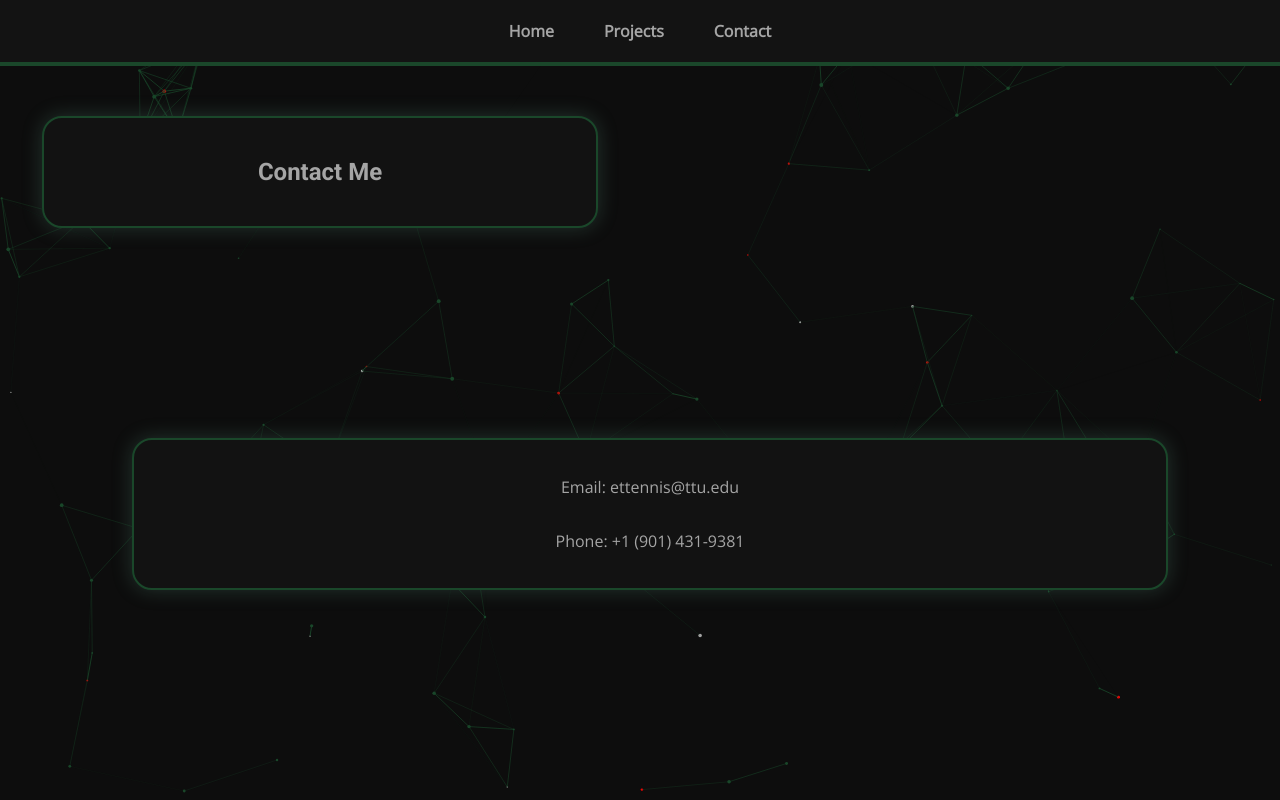
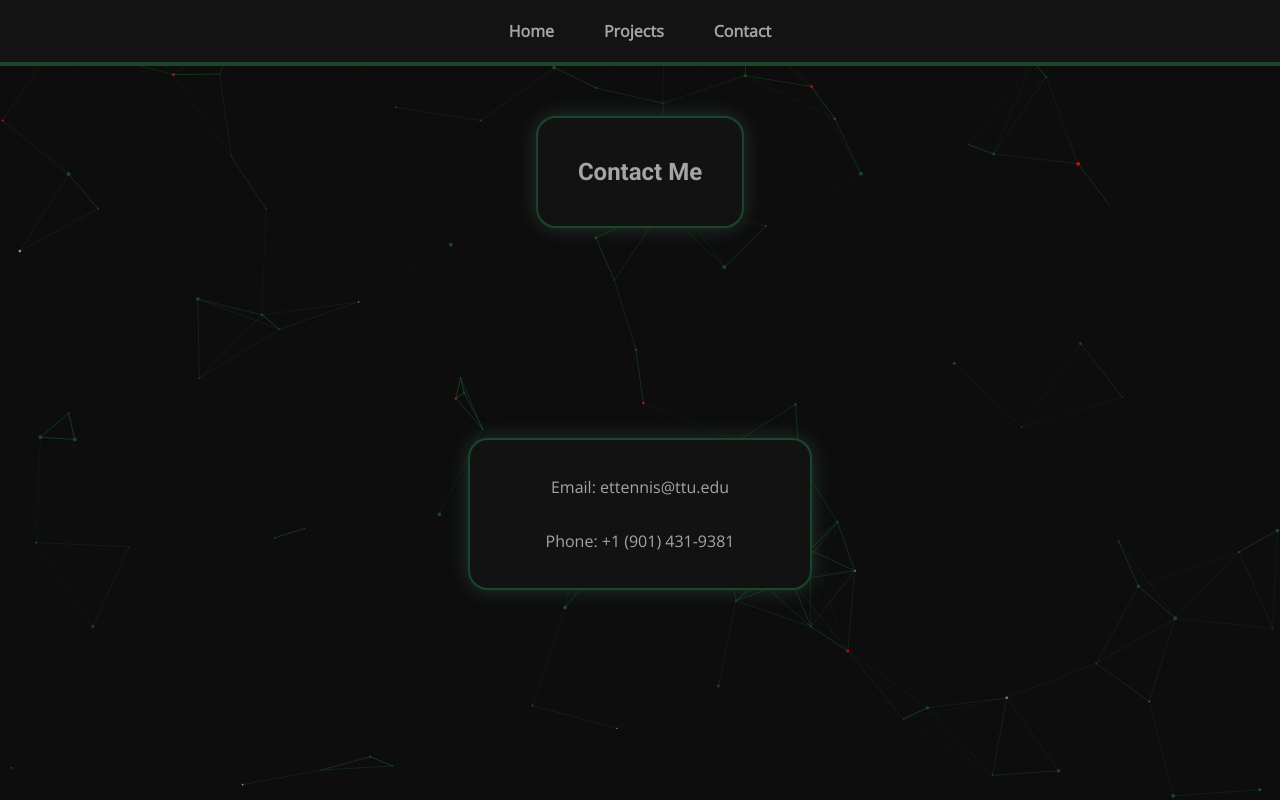
Before and after one commit to EthanTennison/portfolio, a website: page contact.html in a window 1280 px wide. Drawn offline with nearby package versions, Linux system fonts and the light colour scheme.

Commit message:
Cleaned up code, fixed content box sizes

```diff
--- a/contact.html
+++ b/contact.html
@@ -24,14 +24,14 @@
     </header>
 
     <div class="title-container">
-        <div class="content-frame">
+        <div class="content-frame ">
             <h2 class="typewriter" data-text="Contact Me"></h2>
         </div>
     </div>
 
     <div class="main-container">
         <div class="badge-base LI-profile-badge" data-locale="en_US" data-size="medium" data-theme="dark" data-type="VERTICAL" data-vanity="ethan-tennison-468a65313" data-version="v1"></div>
-        <div class="content-frame">
+        <div class="content-frame contact-box">
                 <p>Email: ettennis@ttu.edu</p>
                 <p>Phone: +1 (901) 431-9381</p>
         </div>
--- a/script.js
+++ b/script.js
@@ -1,7 +1,7 @@
 document.addEventListener("DOMContentLoaded", function () {
     function typeWriterEffect(element, text, speed = 50) {
         let i = 0;
-        let originalText = text;
+        const originalText = text;
 
         function type() {
             if (i < text.length) {
@@ -28,27 +28,24 @@ document.addEventListener("DOMContentLoaded", function () {
         });
     }
 
-    let typewriterElements = document.querySelectorAll(".typewriter");
-    typewriterElements.forEach(element => {
+    document.querySelectorAll(".typewriter").forEach(element => {
         if (element) {
             typeWriterEffect(element, element.getAttribute("data-text"));
         }
     });
 
-    let canvas = document.getElementById("particle-canvas");
+    const canvas = document.getElementById("particle-canvas");
     if (canvas) {
-        let ctx = canvas.getContext("2d");
+        const ctx = canvas.getContext("2d");
         let particles = [];
 
-        canvas.width = window.innerWidth;
-        canvas.height = window.innerHeight;
-
-
-        window.addEventListener("resize", function () {
+        function resizeCanvas() {
             canvas.width = window.innerWidth;
             canvas.height = window.innerHeight;
             initParticles();
-        });
+        }
+
+        window.addEventListener("resize", resizeCanvas);
 
         class Particle {
             constructor(x, y) {
@@ -57,33 +54,17 @@ document.addEventListener("DOMContentLoaded", function () {
                 this.size = Math.random() * 1.5 + 0.5;
                 this.speedX = (Math.random() - 0.5) * 1.5;
                 this.speedY = (Math.random() - 0.5) * 1.5;
-                let colorOptions = ["#1A472A", "#A5A5A5", "#FF0000"];
-                let randomIndex = Math.random();
-                if (randomIndex < 0.75) {
-                    this.color = colorOptions[0];
-                } else if (randomIndex < 0.875) {
-                    this.color = colorOptions[1];
-                } else {
-                    this.color = colorOptions[2];
-                }
+                const colorOptions = ["#1A472A", "#A5A5A5", "#FF0000"];
+                const randomIndex = Math.random();
+                this.color = randomIndex < 0.75 ? colorOptions[0] : randomIndex < 0.875 ? colorOptions[1] : colorOptions[2];
             }
             update() {
-                if (this.x + this.size >= canvas.width) {
-                    this.x = canvas.width - this.size;
-                    this.speedX = -Math.abs(this.speedX);
-                } else if (this.x - this.size <= 0) {
-                    this.x = this.size;
-                    this.speedX = Math.abs(this.speedX);
+                if (this.x + this.size >= canvas.width || this.x - this.size <= 0) {
+                    this.speedX = -this.speedX;
                 }
-
-                if (this.y + this.size >= canvas.height) {
-                    this.y = canvas.height - this.size;
-                    this.speedY = -Math.abs(this.speedY);
-                } else if (this.y - this.size <= 0) {
-                    this.y = this.size;
-                    this.speedY = Math.abs(this.speedY);
+                if (this.y + this.size >= canvas.height || this.y - this.size <= 0) {
+                    this.speedY = -this.speedY;
                 }
-
                 this.x += this.speedX;
                 this.y += this.speedY;
             }
@@ -97,27 +78,25 @@ document.addEventListener("DOMContentLoaded", function () {
 
         function initParticles() {
             particles = [];
-            let area = canvas.width * canvas.height;
-            let numParticles = Math.floor(area / 10000);
-            numParticles = Math.min(numParticles, 250);
-            numParticles = Math.max(numParticles, 50);
+            const area = canvas.width * canvas.height;
+            const numParticles = Math.max(Math.min(Math.floor(area / 10000), 250), 50);
 
             for (let i = 0; i < numParticles; i++) {
-                let x = Math.random() * canvas.width;
-                let y = Math.random() * canvas.height;
+                const x = Math.random() * canvas.width;
+                const y = Math.random() * canvas.height;
                 particles.push(new Particle(x, y));
             }
         }
 
         function connectParticles() {
-          let maxDistance = Math.max(canvas.width, canvas.height) * 0.10;
+            const maxDistance = Math.max(canvas.width, canvas.height) * 0.10;
             for (let i = 0; i < particles.length; i++) {
                 for (let j = i + 1; j < particles.length; j++) {
-                    let dx = particles[i].x - particles[j].x;
-                    let dy = particles[i].y - particles[j].y;
-                    let distance = Math.sqrt(dx * dx + dy * dy);
+                    const dx = particles[i].x - particles[j].x;
+                    const dy = particles[i].y - particles[j].y;
+                    const distance = Math.sqrt(dx * dx + dy * dy);
                     if (distance < maxDistance) {
-                        let opacity = 1 - distance / maxDistance;
+                        const opacity = 1 - distance / maxDistance;
                         ctx.strokeStyle = `rgba(26, 71, 42, ${opacity})`;
                         ctx.lineWidth = 1;
                         ctx.beginPath();
@@ -139,7 +118,7 @@ document.addEventListener("DOMContentLoaded", function () {
             requestAnimationFrame(animateParticles);
         }
 
-        initParticles();
+        resizeCanvas();
         animateParticles();
     }
 
@@ -156,11 +135,11 @@ document.addEventListener("DOMContentLoaded", function () {
         fetch("projects.json")
             .then(response => response.json())
             .then(savedProjects => {
-                let projectsGrid = document.querySelector(".projects-grid");
+                const projectsGrid = document.querySelector(".projects-grid");
                 if (!projectsGrid) return;
                 projectsGrid.innerHTML = "";
                 savedProjects.forEach(project => {
-                    let newProject = document.createElement("div");
+                    const newProject = document.createElement("div");
                     newProject.classList.add("project-card");
                     newProject.innerHTML = `
                         <h3>${project.title}</h3>
--- a/style.css
+++ b/style.css
@@ -1,3 +1,10 @@
+body, html {
+    height: 100%;
+    margin: 0;
+    display: flex;
+    flex-direction: column;
+}
+
 body {
     background-color: #0D0D0D;
     color: #555555;
@@ -42,13 +49,6 @@ nav ul {
     margin: 0;
 }
 
-.menu-toggle {
-    display: none;
-    cursor: pointer;
-    font-size: 1.5em;
-    color: #A5A5A5;
-}
-
 nav a {
     color: #A5A5A5;
     text-decoration: none;
@@ -57,6 +57,13 @@ nav a {
 
 nav a:hover {
     color: #0b5c00;
+}
+
+.menu-toggle {
+    display: none;
+    cursor: pointer;
+    font-size: 1.5em;
+    color: #A5A5A5;
 }
 
 .main-container {
@@ -85,43 +92,17 @@ nav a:hover {
     gap: 20px;
 }
 
-.badge-base{
-    flex-shrink: 0;
-    margin-right: 20px;
+.about-box {
+    width: 100%;
 }
 
-.title-container {
-    display: flex;
-    justify-content: center;
-    align-items: center;
-    margin-top: 50px;
-    width: 50%;
+.contact-box {
+    width: 30%;
+    max-width: 300px;
 }
 
-
-.content-frame {
-    display: flex;
-    flex-direction: column;
-    justify-content: center;
-    align-items: center;
-    background-color: #121212;
-    color: #A5A5A5;
-    padding: 20px;
-    border-radius: 20px;
-    box-shadow: 0px 0px 20px rgba(90, 143, 123, 0.3);
-    border: 2px solid #1A472A;
-    width: 80%;
-    max-width: 100%;
-    text-align: center;
-}
-
-#projects {
-    margin-top: 30px;
-}
-
-.content-frame-body h1 {
-    margin-top: 0;
-    margin-bottom: 20px;
+.projects-box {
+    width: 70%;
 }
 
 .projects-grid {
@@ -158,6 +139,62 @@ nav a:hover {
     pointer-events: none;
 }
 
+.title-container {
+    display: flex;
+    justify-content: center;
+    align-items: center;
+    width: 100%;
+    text-align: center;
+    margin-top: 50px;
+}
+
+.title-container .content-frame {
+    width: fit-content;
+    padding: 20px 40px;
+}
+
+.content-frame {
+    display: flex;
+    flex-direction: column;
+    justify-content: center;
+    align-items: center;
+    background-color: #121212;
+    color: #A5A5A5;
+    padding: 20px;
+    border-radius: 20px;
+    box-shadow: 0px 0px 20px rgba(90, 143, 123, 0.3);
+    border: 2px solid #1A472A;
+    width: 80%;
+    max-width: 100%;
+    text-align: center;
+}
+
+.content-frame.about-box {
+    width: 80%;
+    max-width: 900px;
+    margin: 0 auto;
+    padding: 20px;
+}
+
+.main-container .content-frame {
+    width: 60%;
+    max-width: 600px;
+}
+
+.main-container .content-frame.contact-box {
+    width: 30%;
+    max-width: 300px;
+}
+
+#projects {
+    margin-top: 30px;
+}
+
+.content-frame-body h1 {
+    margin-top: 0;
+    margin-bottom: 20px;
+}
+
 .name-and-image-header {
     display: flex;
     align-items: center;
@@ -171,7 +208,6 @@ nav a:hover {
 .name-and-image-header h1 {
     margin: 0;
 }
-
 
 @media (max-width: 768px) {
     .about-container {
@@ -187,6 +223,7 @@ nav a:hover {
         height: 150px;
         margin-right: 0;
     }
+
     .name-and-image-header {
         flex-direction: column;
     }
@@ -197,13 +234,17 @@ nav a:hover {
 
     .content-frame, .content-frame-body {
         width: 100%;
-         max-width: none;
+        max-width: none;
     }
 
-     header {
+    .content-frame.about-box {
+        width: 95%;
+        max-width: none;
+    }
+
+    header {
         flex-direction: column;
         text-align: center;
-
     }
 
     nav ul {
@@ -217,16 +258,18 @@ nav a:hover {
         width: 100%;
         text-align: center;
     }
-     .menu-toggle {
+
+    .menu-toggle {
         display: block;
         margin-bottom: 10px;
     }
-    .projects-grid{
+
+    .projects-grid {
         width: 100%;
-         max-width: none;
-    }
-     .project-card {
         max-width: none;
     }
 
+    .project-card {
+        max-width: none;
+    }
 }
```
Also changed, not shown: index.html (+1 -1 lines), projects.html (+1 -1 lines).
